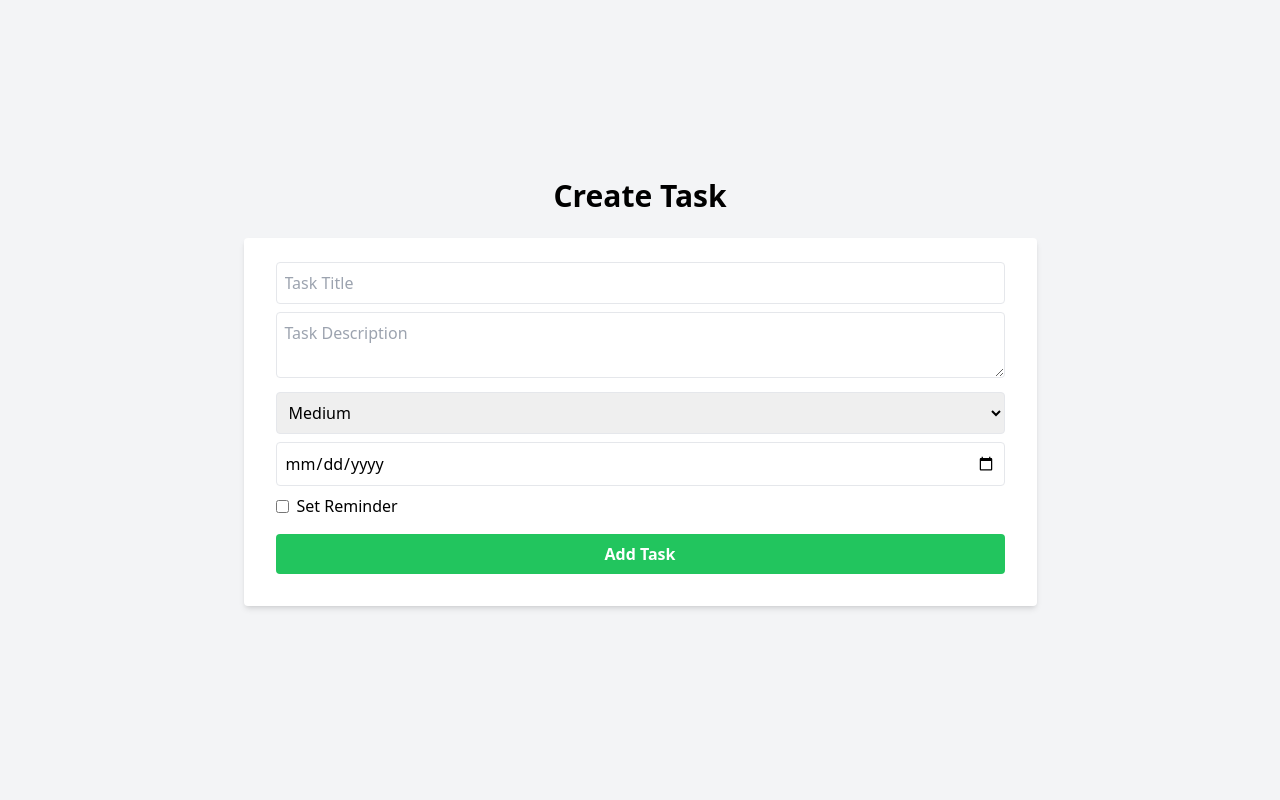
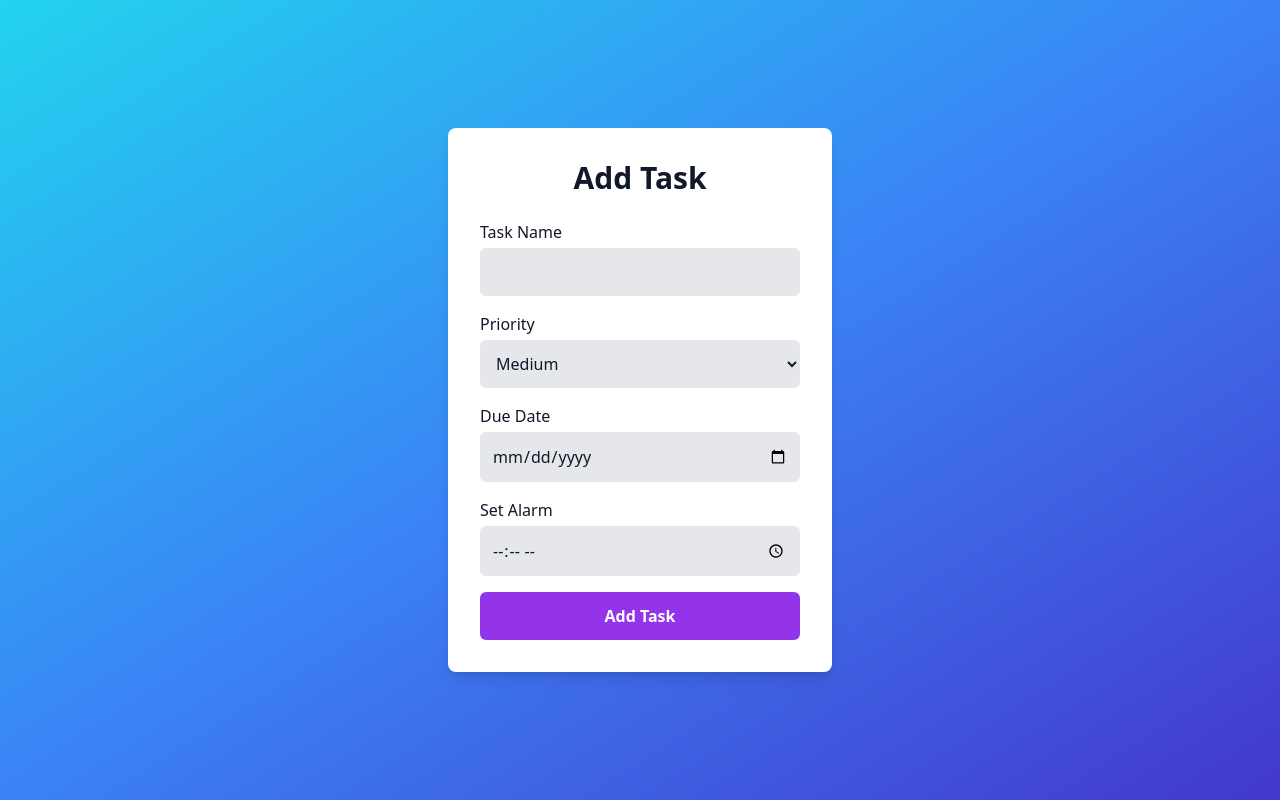
Before and after one commit to Dhun04/Task-Manager, a React (Vite) app: page /add-task in a window 1280 px wide. Built offline with nearby package versions, Linux system fonts and the light colour scheme.

Commit message:
Update TaskFormPage.jsx

```diff
--- a/src/pages/TaskFormPage.jsx
+++ b/src/pages/TaskFormPage.jsx
@@ -1,99 +1,69 @@
-import React, { useState, useEffect } from "react";
-import { useNavigate } from "react-router-dom";
-import { addTask } from "../api"; // Import API function
+import React, { useState } from "react";
 
 const TaskFormPage = () => {
-  const [taskData, setTaskData] = useState({
-    title: "",
-    description: "",
-    priority: "Medium",
-    dueDate: "",
-    wantAlarm: false,
-  });
+  const [task, setTask] = useState("");
+  const [priority, setPriority] = useState("medium");
+  const [dueDate, setDueDate] = useState("");
+  const [alarmTime, setAlarmTime] = useState("");
 
-  const navigate = useNavigate();
-  const [error, setError] = useState(null);
-
-  // Handle input change
-  const handleChange = (e) => {
-    const { name, value, type, checked } = e.target;
-    setTaskData({
-      ...taskData,
-      [name]: type === "checkbox" ? checked : value,
-    });
-  };
-
-  // Handle task submission
-  const handleSubmit = async (e) => {
+  const handleSubmit = (e) => {
     e.preventDefault();
-    setError(null);
-
-    try {
-      const userId = localStorage.getItem("userId"); // Get userId from storage
-      if (!userId) {
-        setError("User not authenticated!");
-        return;
-      }
-
-      const response = await addTask({ ...taskData, userId });
-      console.log("Task added successfully:", response);
-      navigate("/tasks"); // Redirect to tasks list
-    } catch (err) {
-      setError(err.response?.data?.error || "Failed to add task.");
-    }
+    console.log("Task Added:", { task, priority, dueDate, alarmTime });
   };
 
   return (
-    <div className="flex flex-col items-center justify-center min-h-screen bg-gray-100">
-      <h2 className="text-3xl font-bold mb-6">Create Task</h2>
+    <div className="flex items-center justify-center min-h-screen bg-gradient-to-br from-cyan-400 via-blue-500 to-indigo-700 text-white">
 
-      {error && <p className="text-red-500">{error}</p>}
 
-      <form onSubmit={handleSubmit} className="bg-white shadow-md rounded px-8 pt-6 pb-8 mb-4">
+      <div className="bg-white p-8 rounded-lg shadow-lg w-96 text-gray-900">
+        <h2 className="text-3xl font-bold text-center">Add Task</h2>
+        <form onSubmit={handleSubmit} className="mt-6">
+          <div className="mb-4">
+            <label className="block mb-1 font-medium">Task Name</label>
             <input
               type="text"
-          name="title"
-          placeholder="Task Title"
-          className="border rounded p-2 w-full mb-2"
-          value={taskData.title}
-          onChange={handleChange}
+              className="w-full p-3 rounded-md bg-gray-200 focus:ring-2 focus:ring-purple-500"
+              value={task}
+              onChange={(e) => setTask(e.target.value)}
               required
             />
-        <textarea
-          name="description"
-          placeholder="Task Description"
-          className="border rounded p-2 w-full mb-2"
-          value={taskData.description}
-          onChange={handleChange}
+          </div>
+          <div className="mb-4">
+            <label className="block mb-1 font-medium">Priority</label>
+            <select
+              className="w-full p-3 rounded-md bg-gray-200 focus:ring-2 focus:ring-purple-500"
+              value={priority}
+              onChange={(e) => setPriority(e.target.value)}
+            >
+              <option value="low">Low</option>
+              <option value="medium">Medium</option>
+              <option value="high">High</option>
+            </select>
+          </div>
+          <div className="mb-4">
+            <label className="block mb-1 font-medium">Due Date</label>
+            <input
+              type="date"
+              className="w-full p-3 rounded-md bg-gray-200 focus:ring-2 focus:ring-purple-500"
+              value={dueDate}
+              onChange={(e) => setDueDate(e.target.value)}
               required
             />
-        <select
-          name="priority"
-          className="border rounded p-2 w-full mb-2"
-          value={taskData.priority}
-          onChange={handleChange}
-        >
-          <option value="Low">Low</option>
-          <option value="Medium">Medium</option>
-          <option value="High">High</option>
-        </select>
+          </div>
+          <div className="mb-4">
+            <label className="block mb-1 font-medium">Set Alarm</label>
             <input
-          type="date"
-          name="dueDate"
-          className="border rounded p-2 w-full mb-2"
-          value={taskData.dueDate}
-          onChange={handleChange}
-          required
+              type="time"
+              className="w-full p-3 rounded-md bg-gray-200 focus:ring-2 focus:ring-purple-500"
+              value={alarmTime}
+              onChange={(e) => setAlarmTime(e.target.value)}
             />
-        <label className="flex items-center space-x-2 mb-4">
-          <input type="checkbox" name="wantAlarm" checked={taskData.wantAlarm} onChange={handleChange} />
-          <span>Set Reminder</span>
-        </label>
-
-        <button type="submit" className="bg-green-500 text-white font-bold py-2 px-4 rounded hover:bg-green-700 w-full">
+          </div>
+          <button className="w-full bg-purple-600 hover:bg-purple-700 text-white font-bold py-3 rounded-md transition">
             Add Task
           </button>
         </form>
+      </div>
     </div>
   );
 };
```
Lines whose indentation alone changed are shown as unchanged.
